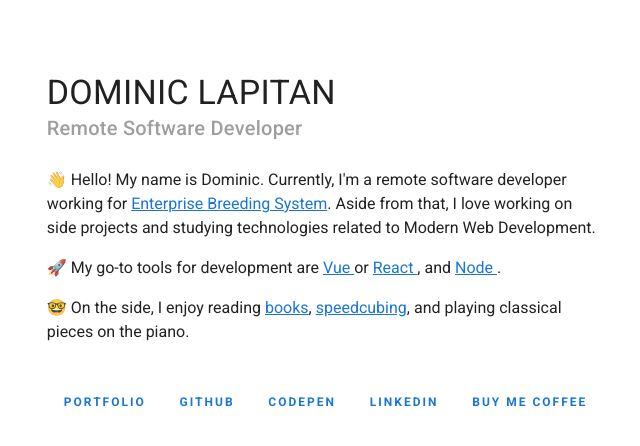
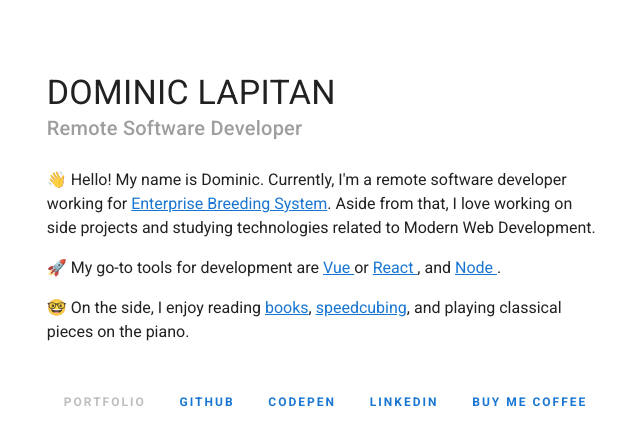
Before and after one commit to dilapitan/dominic-lapitan, a Nuxt app: page / in a window 1280 px wide. Shown: the top 446 px of the page, without its empty margins (315-955 px from the left). Built offline with nearby package versions, Linux system fonts and the light colour scheme.

Commit message:
Temporarily disabled portfolio

```diff
--- a/pages/index.vue
+++ b/pages/index.vue
@@ -61,6 +61,7 @@
             text
             :href="link.link"
             target="_blank"
+            :disabled="link.label === 'Portfolio'"
           >
             {{ link.label }}
           </v-btn>
```
